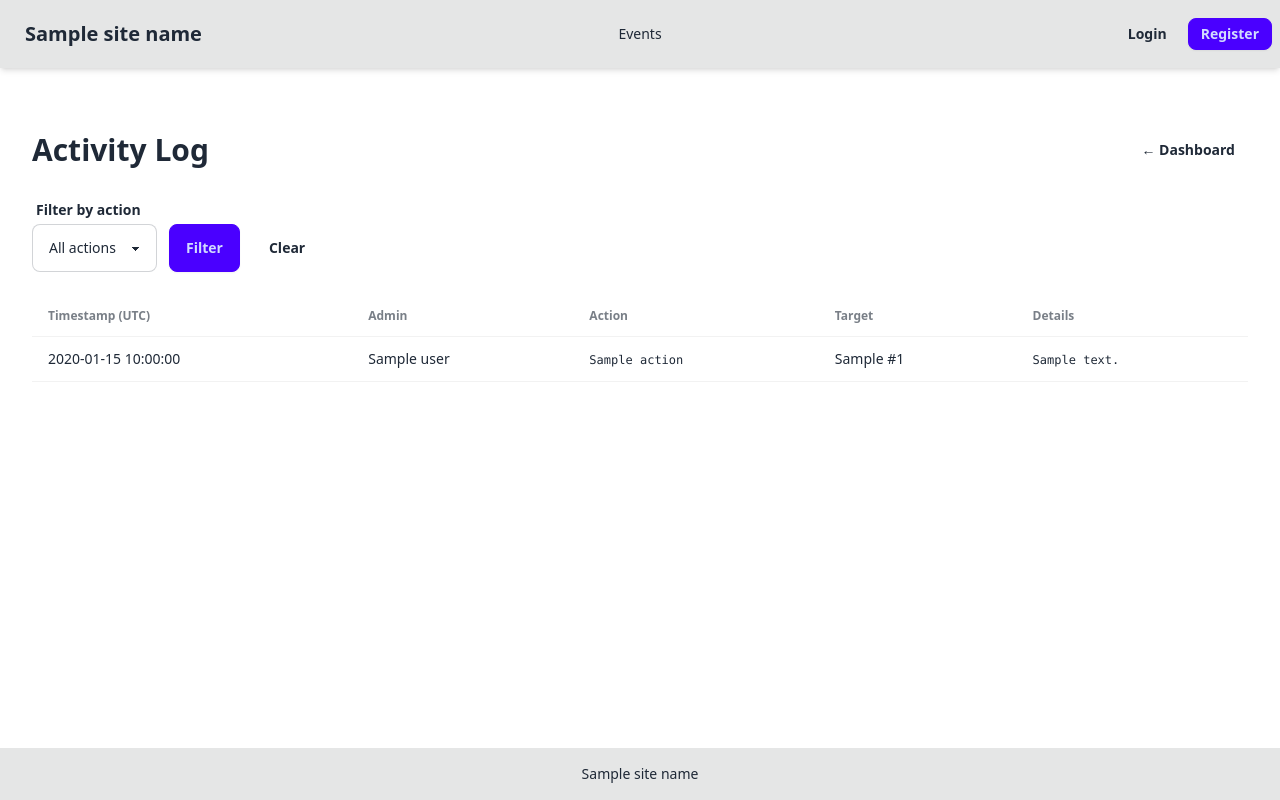
After one commit to Majawat/ludus-party-planner, a Python web app: template templates/admin/logs.html in a window 1280 px wide. The commit adds this page. Run offline with Jinja, Linux system fonts and the light colour scheme; the template is opened without the code that fills it: most values are stand-ins (such as "Sample title", 1, 10 or a date in 2020); some libraries are stand-ins or nearby versions.

Commit message:
Complete v1.3: activity logging and location link
- Add ActivityLog model and migration (activity_log table)
- Add activity.py with log() helper (flush-based, silent on failure)
- Wire log() calls into 17 admin route handlers covering all listed actions
- Add /admin/logs view: paginated 50/page, newest-first, filterable by action
- Link Activity Log from admin dashboard
- Wrap event.location in Google Maps link on event detail page
- Add GPS coordinates tip to event edit form location field
- Add /admin/logs to admin security sweep in test_admin.py
- Add tests/test_v14.py with 9 tests (394 total, all passing)

https://claude.ai/code/session_01GZvSQeirajqh6zKQ3bmVqy

```diff
--- a/templates/admin/events/edit.html
+++ b/templates/admin/events/edit.html
@@ -108,6 +108,7 @@
         <div class="form-control">
           <label class="label" for="location">
             <span class="label-text font-semibold">{{ form.location.label.text }}</span>
+            <span class="label-text-alt text-base-content/60">Tip: GPS coordinates work too (e.g. 38.8976,-77.0366)</span>
           </label>
           {{ form.location(id="location", class="input input-bordered w-full") }}
           {% for error in form.location.errors %}
--- /dev/null
+++ b/templates/admin/logs.html
@@ -0,0 +1,102 @@
+{% extends "base.html" %}
+{% set admin = true %}
+
+{% block title %}Activity Log — {{ site_name }}{% endblock %}
+
+{% block content %}
+<div class="max-w-7xl mx-auto px-4 py-8">
+
+  <div class="flex items-center justify-between mb-6">
+    <h1 class="text-3xl font-bold">Activity Log</h1>
+    <a href="{{ url_for('admin.dashboard') }}" class="btn btn-ghost btn-sm">← Dashboard</a>
+  </div>
+
+  <form method="GET" class="flex gap-3 items-end mb-6">
+    <div class="form-control">
+      <label class="label pb-1"><span class="label-text font-semibold">Filter by action</span></label>
+      <select name="action" class="select select-bordered">
+        <option value="" {% if not current_action %}selected{% endif %}>All actions</option>
+        {% for a in action_types %}
+          <option value="{{ a }}" {% if a == current_action %}selected{% endif %}>{{ a }}</option>
+        {% endfor %}
+      </select>
+    </div>
+    <button type="submit" class="btn btn-primary">Filter</button>
+    {% if current_action %}
+      <a href="{{ url_for('admin.logs') }}" class="btn btn-ghost">Clear</a>
+    {% endif %}
+  </form>
+
+  {% if logs.items %}
+    <div class="overflow-x-auto">
+      <table class="table table-zebra w-full">
+        <thead>
+          <tr>
+            <th>Timestamp (UTC)</th>
+            <th>Admin</th>
+            <th>Action</th>
+            <th>Target</th>
+            <th>Details</th>
+          </tr>
+        </thead>
+        <tbody>
+          {% for entry in logs.items %}
+            <tr>
+              <td class="whitespace-nowrap text-sm">{{ entry.created_at.strftime('%Y-%m-%d %H:%M:%S') }}</td>
+              <td class="text-sm">{{ entry.user.name if entry.user else "System" }}</td>
+              <td><code class="text-xs">{{ entry.action }}</code></td>
+              <td class="text-sm">
+                {% if entry.target_type and entry.target_id %}
+                  {% if entry.target_type == "event" %}
+                    <a href="{{ url_for('admin.event_detail', id=entry.target_id) }}" class="link link-primary">event #{{ entry.target_id }}</a>
+                  {% elif entry.target_type == "user" %}
+                    <a href="{{ url_for('admin.user_detail', uid=entry.target_id) }}" class="link link-primary">user #{{ entry.target_id }}</a>
+                  {% else %}
+                    {{ entry.target_type }} #{{ entry.target_id }}
+                  {% endif %}
+                {% elif entry.target_type %}
+                  {{ entry.target_type }}
+                {% else %}
+                  —
+                {% endif %}
+              </td>
+              <td class="text-sm">
+                {% if entry.details %}
+                  <code class="text-xs break-all">{{ entry.details }}</code>
+                {% else %}
+                  —
+                {% endif %}
+              </td>
+            </tr>
+          {% endfor %}
+        </tbody>
+      </table>
+    </div>
+
+    {% if logs.pages > 1 %}
+      <div class="flex justify-center gap-2 mt-6">
+        {% if logs.has_prev %}
+          <a href="?page={{ logs.prev_num }}{% if current_action %}&action={{ current_action }}{% endif %}"
+             class="btn btn-outline btn-sm">← Previous</a>
+        {% endif %}
+        <span class="flex items-center px-3 text-sm text-base-content/70">
+          Page {{ logs.page }} of {{ logs.pages }}
+        </span>
+        {% if logs.has_next %}
+          <a href="?page={{ logs.next_num }}{% if current_action %}&action={{ current_action }}{% endif %}"
+             class="btn btn-outline btn-sm">Next →</a>
+        {% endif %}
+      </div>
+    {% endif %}
+
+  {% else %}
+    <div class="text-center py-16 text-base-content/50">
+      <p class="text-lg">No activity logged yet.</p>
+      {% if current_action %}
+        <p class="text-sm mt-2">No entries match action <code>{{ current_action }}</code>.</p>
+      {% endif %}
+    </div>
+  {% endif %}
+
+</div>
+{% endblock %}
--- a/templates/public/event_detail.html
+++ b/templates/public/event_detail.html
@@ -39,7 +39,10 @@
         </div>
         <div class="flex gap-2">
           <dt class="font-semibold min-w-24">Location</dt>
-          <dd class="text-base-content/80">{{ event.location }}</dd>
+          <dd class="text-base-content/80">
+            <a href="https://www.google.com/maps?q={{ event.location | urlencode }}"
+               target="_blank" rel="noopener noreferrer">{{ event.location }}</a>
+          </dd>
         </div>
         {% if event.gallery_url %}
           <div class="flex gap-2">
```
Also changed, not shown: activity.py (added, +20 -0 lines), migrations/versions/38ff5fa54206_add_activity_log_table.py (added, +39 -0 lines), models.py (+13 -0 lines), routes/admin.py (+47 -1 lines), templates/admin/dashboard.html (+8 -0 lines), tests/test_admin.py (+1 -0 lines), tests/test_v14.py (added, +193 -0 lines).
